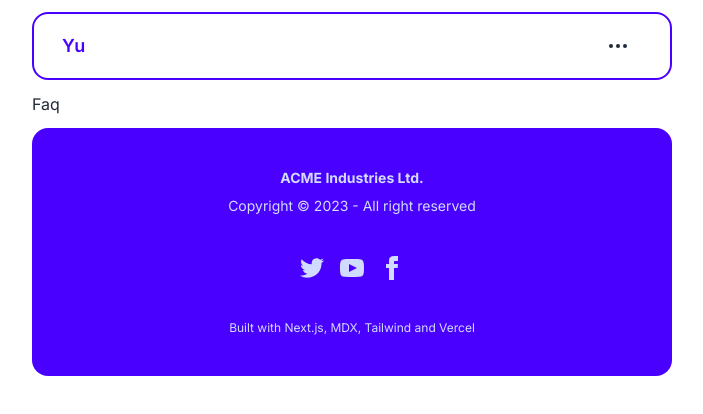
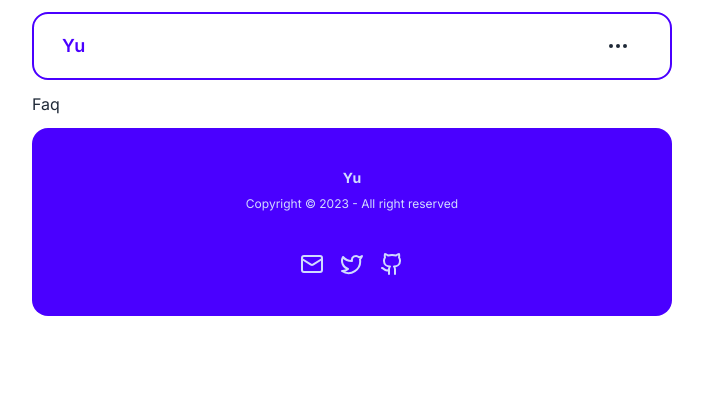
Before and after one commit to piotrszubert/blog-template-daisy, a Next.js app: page /faq in a window 1280 px wide. Shown: the top 414 px of the page, without its empty margins (288-991 px from the left). Built offline with nearby package versions, Linux system fonts and the light colour scheme.

Commit message:
Update footer.tsx

```diff
--- a/app/components/footer.tsx
+++ b/app/components/footer.tsx
@@ -1,51 +1,25 @@
+import { Github, Mail, Twitter } from "lucide-react"
+
 export const Footer = () => {
   return (
     <footer className="footer footer-center p-10 bg-primary text-primary-content rounded-[var(--rounded-box)] my-3">
       <aside>
-        {/* <svg width="50" height="50" viewBox="0 0 24 24" xmlns="http://www.w3.org/2000/svg" fill-rule="evenodd" clip-rule="evenodd" className="inline-block fill-current"><path d="M22.672 15.226l-2.432.811.841 2.515c.33 1.019-.209 2.127-1.23 2.456-1.15.325-2.148-.321-2.463-1.226l-.84-2.518-5.013 1.677.84 2.517c.391 1.203-.434 2.542-1.831 2.542-.88 0-1.601-.564-1.86-1.314l-.842-2.516-2.431.809c-1.135.328-2.145-.317-2.463-1.229-.329-1.018.211-2.127 1.231-2.456l2.432-.809-1.621-4.823-2.432.808c-1.355.384-2.558-.59-2.558-1.839 0-.817.509-1.582 1.327-1.846l2.433-.809-.842-2.515c-.33-1.02.211-2.129 1.232-2.458 1.02-.329 2.13.209 2.461 1.229l.842 2.515 5.011-1.677-.839-2.517c-.403-1.238.484-2.553 1.843-2.553.819 0 1.585.509 1.85 1.326l.841 2.517 2.431-.81c1.02-.33 2.131.211 2.461 1.229.332 1.018-.21 2.126-1.23 2.456l-2.433.809 1.622 4.823 2.433-.809c1.242-.401 2.557.484 2.557 1.838 0 .819-.51 1.583-1.328 1.847m-8.992-6.428l-5.01 1.675 1.619 4.828 5.011-1.674-1.62-4.829z"></path></svg> */}
-        <p className="font-bold">ACME Industries Ltd.</p>
-        <p>Copyright © 2023 - All right reserved</p>
+        <p className="font-bold">Yu</p>
+        <p className="text-xs">Copyright © 2023 - All right reserved</p>
       </aside>
       <nav>
         <div className="grid grid-flow-col gap-4">
-          <a>
-            <svg
-              xmlns="http://www.w3.org/2000/svg"
-              width="24"
-              height="24"
-              viewBox="0 0 24 24"
-              className="fill-current"
-            >
-              <path d="M24 4.557c-.883.392-1.832.656-2.828.775 1.017-.609 1.798-1.574 2.165-2.724-.951.564-2.005.974-3.127 1.195-.897-.957-2.178-1.555-3.594-1.555-3.179 0-5.515 2.966-4.797 6.045-4.091-.205-7.719-2.165-10.148-5.144-1.29 2.213-.669 5.108 1.523 6.574-.806-.026-1.566-.247-2.229-.616-.054 2.281 1.581 4.415 3.949 4.89-.693.188-1.452.232-2.224.084.626 1.956 2.444 3.379 4.6 3.419-2.07 1.623-4.678 2.348-7.29 2.04 2.179 1.397 4.768 2.212 7.548 2.212 9.142 0 14.307-7.721 13.995-14.646.962-.695 1.797-1.562 2.457-2.549z"></path>
-            </svg>
+          <a href="#" className="hover:-translate-y-1 transition-transform duration-200">
+            <Mail />
           </a>
-          <a>
-            <svg
-              xmlns="http://www.w3.org/2000/svg"
-              width="24"
-              height="24"
-              viewBox="0 0 24 24"
-              className="fill-current"
-            >
-              <path d="M19.615 3.184c-3.604-.246-11.631-.245-15.23 0-3.897.266-4.356 2.62-4.385 8.816.029 6.185.484 8.549 4.385 8.816 3.6.245 11.626.246 15.23 0 3.897-.266 4.356-2.62 4.385-8.816-.029-6.185-.484-8.549-4.385-8.816zm-10.615 12.816v-8l8 3.993-8 4.007z"></path>
-            </svg>
+          <a href="#" className="hover:-translate-y-1 transition-transform duration-200">
+            <Twitter />
           </a>
-          <a>
-            <svg
-              xmlns="http://www.w3.org/2000/svg"
-              width="24"
-              height="24"
-              viewBox="0 0 24 24"
-              className="fill-current"
-            >
-              <path d="M9 8h-3v4h3v12h5v-12h3.642l.358-4h-4v-1.667c0-.955.192-1.333 1.115-1.333h2.885v-5h-3.808c-3.596 0-5.192 1.583-5.192 4.615v3.385z"></path>
-            </svg>
+          <a href="#" className="hover:-translate-y-1 transition-transform duration-200">
+            <Github />
           </a>
         </div>
       </nav>
-      <p className="text-xs text-primary-content">
-        Built with Next.js, MDX, Tailwind and Vercel
-      </p>
     </footer>
   )
 }
```
